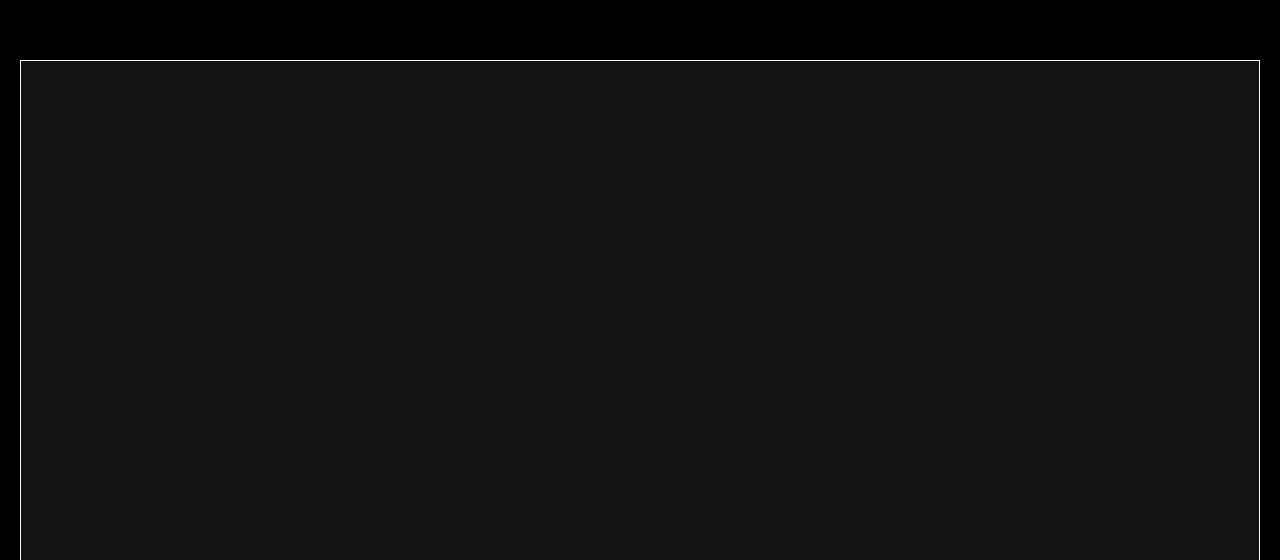
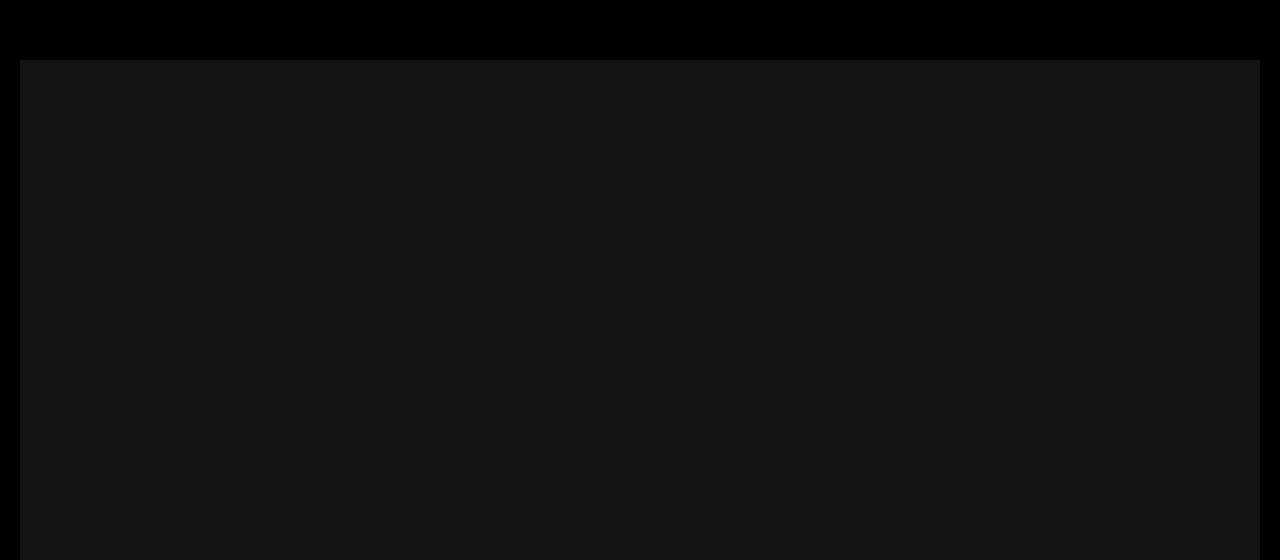
Before and after one commit to Alcarja/framer-motion-1, a Next.js app: page / in a window 1280 px wide. Shown: the part 6240-6800 px from the top of the page. Built offline with nearby package versions, Linux system fonts and the light colour scheme.

Commit message:
Removed white border

```diff
--- a/src/modules/home/ui/views/home-view.tsx
+++ b/src/modules/home/ui/views/home-view.tsx
@@ -264,10 +264,7 @@
         <Arrow3 />
       </motion.div>
 
-      <div className="w-full h-[300vh] bg-[#141414] border border-white" />
-
-      {/* Start to see background 8070 */}
-      {/* Black section ends at 10953 */}
+      <div className="w-full h-[300vh] bg-[#141414]" />
 
       {/* Black Background Section */}
       <motion.div className="w-full min-h-[1300vh] bg-[#141414] flex items-center justify-center text-white relative z-40">
```
